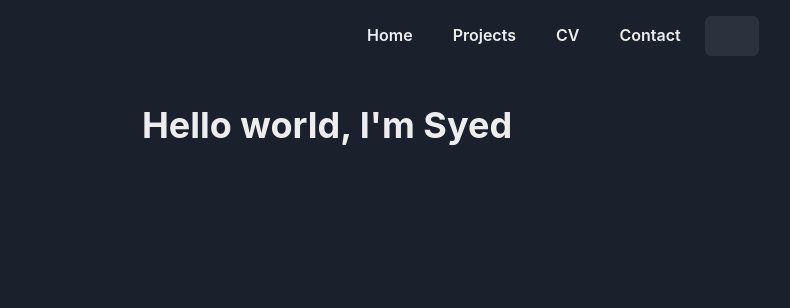
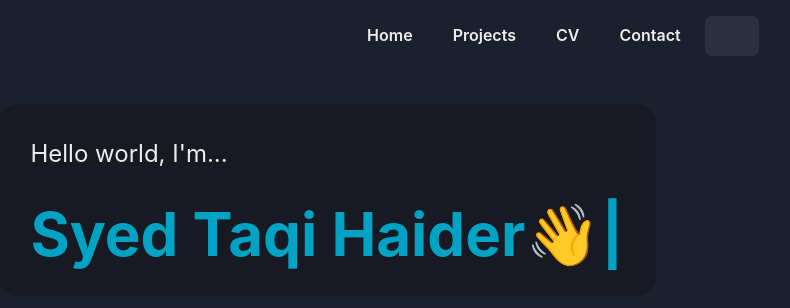
Before and after one commit to syedtaqi95/site, a Next.js app: page / in a window 1280 px wide. Shown: the top 308 px of the page, without its empty margins (313-1103 px from the left). Built offline with nearby package versions, Linux system fonts and the light colour scheme; some icons are missing.

Commit message:
Styled Hero

```diff
--- a/components/Hero.tsx
+++ b/components/Hero.tsx
@@ -1,16 +1,29 @@
-import { Box, Heading, Text } from "@chakra-ui/react";
+import { Heading, Text, useColorModeValue, VStack } from "@chakra-ui/react";
 import React from "react";
+import Typewriter from "typewriter-effect";
 
 interface Props {}
 
 const Hero = (props: Props) => {
+  const nameColour = useColorModeValue("teal.400", "cyan.600");
+  const bg = useColorModeValue("gray.100", "gray.900");
   return (
-    <Box>
-      <Heading>Hello world, I&apos;m Syed</Heading>
-      <Text>
-
+    <VStack spacing="24px" bg={bg} borderRadius={20} p={8}>
+      <Text alignSelf="start" fontSize="2xl">
+        Hello world, I&apos;m...
       </Text>
-    </Box>
+      <Heading as="h1" size="3xl" color={nameColour} pt={2}>
+        <Typewriter
+          onInit={(typewriter) => {
+            typewriter
+              .typeString("Syed Taqi Haider")
+              .changeDelay(5)
+              .typeString("👋")
+              .start();
+          }}
+        />
+      </Heading>
+    </VStack>
   );
 };
 
--- a/package.json
+++ b/package.json
@@ -16,7 +16,8 @@
     "next": "11.0.1",
     "postcss": "^8.3.6",
     "react": "17.0.2",
-    "react-dom": "17.0.2"
+    "react-dom": "17.0.2",
+    "typewriter-effect": "^2.18.0"
   },
   "devDependencies": {
     "@iconify/react": "^3.0.0-beta.1",
--- a/pages/index.tsx
+++ b/pages/index.tsx
@@ -11,7 +11,7 @@ import { VStack } from "@chakra-ui/react";
 
 const Home = () => {
   return (
-    <VStack maxW="4xl">
+    <VStack maxW="4xl" spacing="24px">
       <Hero />
       {/* <Header />
       <Skills />
```
Also changed, not shown: 1 other file (tests, documents, lock files or other folders).
